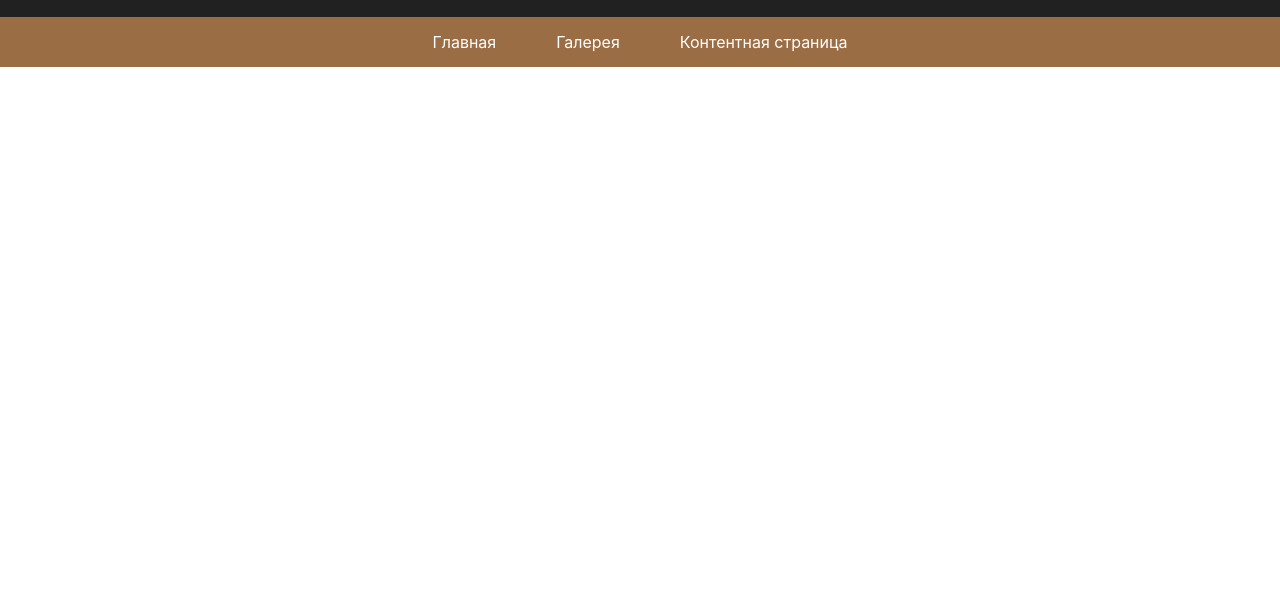
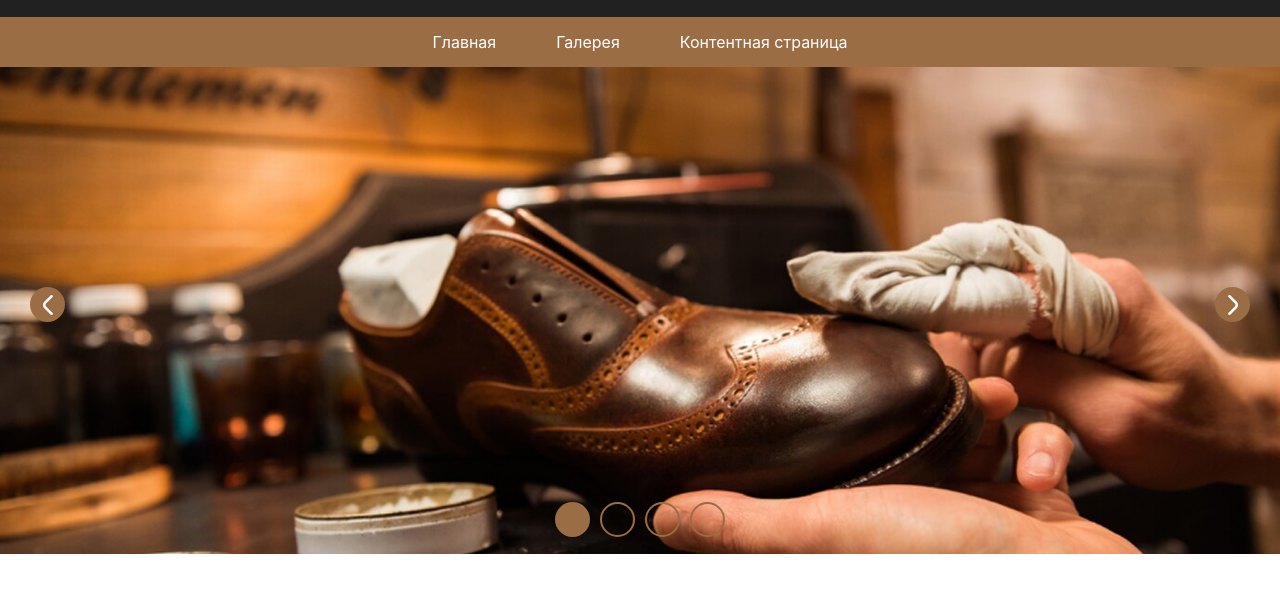
Before and after one commit to dilovar6666/dzweek3.2, a website: page index.html in a window 1280 px wide. Shown: the part 77-670 px from the top of the page. Drawn offline with nearby package versions, Linux system fonts and the light colour scheme; files that its build step writes are made by us from their sources.

Commit message:
add herosection

```diff
--- a/index.html
+++ b/index.html
@@ -1,11 +1,13 @@
 <!DOCTYPE html>
 <html lang="en">
+
 <head>
    <meta charset="UTF-8">
    <meta name="viewport" content="width=device-width, initial-scale=1.0">
    <title>Document</title>
    <link rel="stylesheet" href="./src/output.css">
 </head>
+
 <body class="max-w-[1300px] m-auto">
    <header class="flex lg:justify-evenly justify-between text-white bg-[#212121] m-auto p-[20px]">
       <div class="flex justify-between gap-[20px] items-center">
@@ -25,11 +27,36 @@
       </div>
       <p class="block lg:hidden text-white text-[40px]">≡</p>
    </header>
-   <header class="flex justify-evenly bg-[#9B6D44] max-w-[1300px] m-auto text-white p-[13px] lg:justify-center lg:gap-[60px]">
+   <header
+      class="flex justify-evenly bg-[#9B6D44] max-w-[1300px] m-auto text-white p-[13px] lg:justify-center lg:gap-[60px]">
       <a href="#">Главная</a>
       <a href="./src/index2.html">Галерея</a>
       <a href="./src/index3.html">Контентная страница</a>
    </header>
 
+   <section class="h-[487px] w-[100%] bg-[url(../forimg/bg.png)] bg-cover bg-center">
+      <div class="flex justify-between items-center pt-[220px] px-[30px]">
+         <div class="bg-[#9B6D44] rounded-full w-[35px] h-[35px] flex justify-center items-center">
+            <img src="./forimg/Vector (12).png" alt="">
+         </div>
+         <div class="bg-[#9B6D44] rounded-full w-[35px] h-[35px] flex justify-center items-center">
+            <img class="rotate-180" src="./forimg/Vector (12).png" alt="">
+         </div>
+      </div>
+      <div class="flex gap-[10px] place-self-center pt-[180px]">
+         <div class="bg-[#9B6D44] rounded-full w-[35px] h-[35px] flex justify-center items-center"></div>
+         <div
+            class="bg-[#9b6d4400] border-2 border-[#9B6D44] rounded-full w-[35px] h-[35px] flex justify-center items-center">
+         </div>
+         <div
+            class="bg-[#9b6d4400] border-2 border-[#9B6D44] rounded-full w-[35px] h-[35px] flex justify-center items-center">
+         </div>
+         <div
+            class="bg-[#9b6d4400] border-2 border-[#9B6D44] rounded-full w-[35px] h-[35px] flex justify-center items-center">
+         </div>
+      </div>
+   </section>
+
 </body>
+
 </html>
```
Also changed, not shown: forimg/Vector (12).png (added), forimg/bg.png (added).
